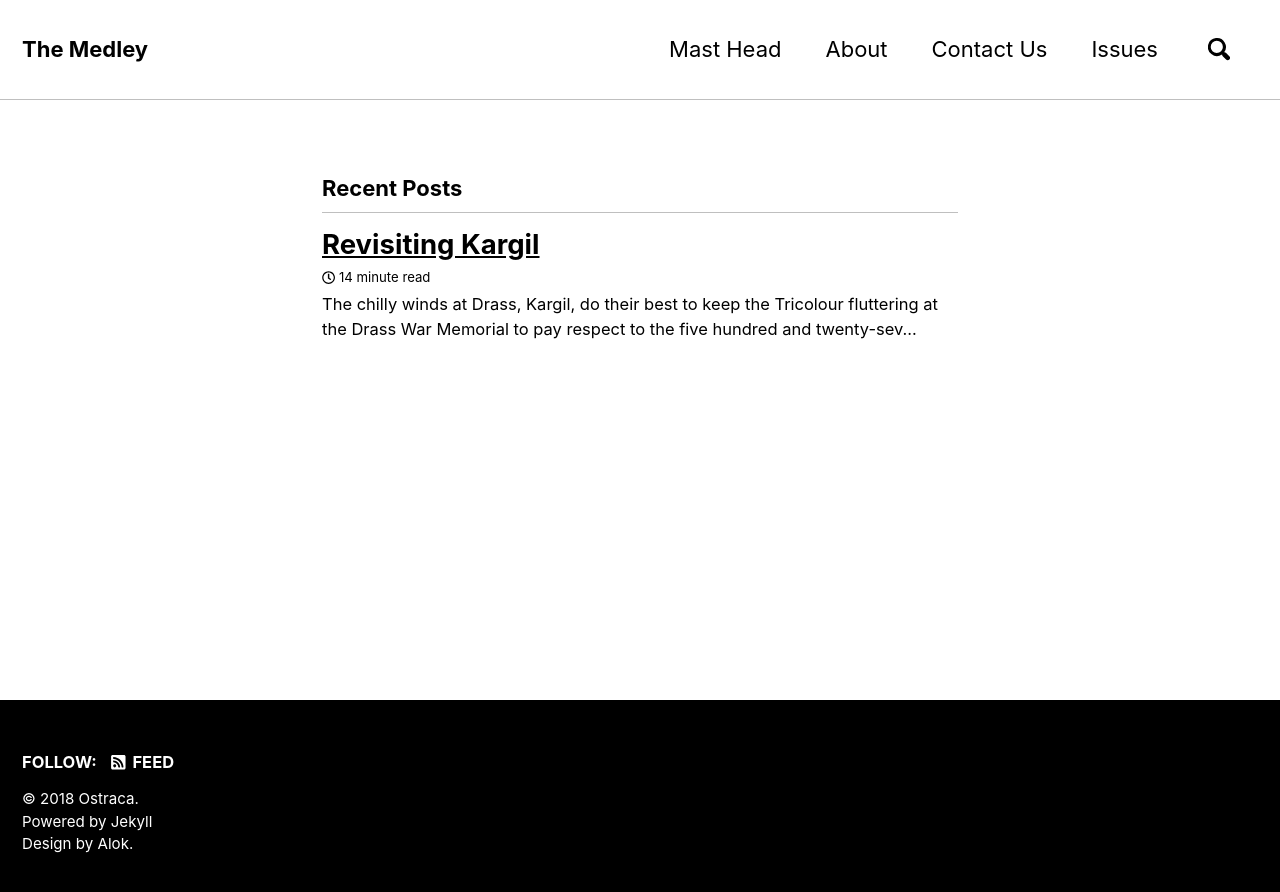
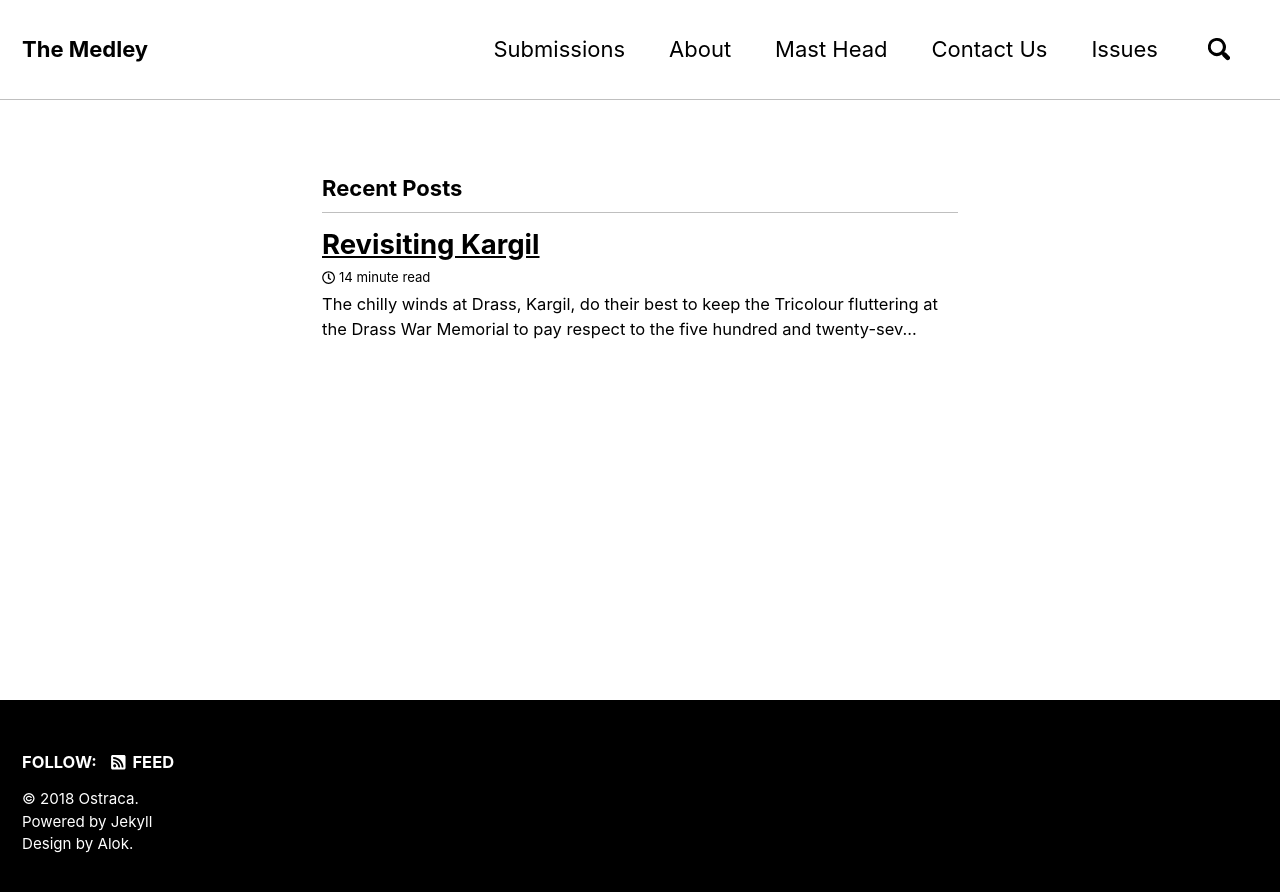
Before and after one commit to TheMedley/TheMedley.github.io, a Jekyll site: the page built from index.html, in a window 1280 px wide. Shown: the top 892 px of the page. Built offline with Jekyll 4.4.1, drawn with Linux system fonts in a browser that asks for light colours; nearby versions of some CDN libraries; some web fonts are replaced; the list of posts is cut into pages by our own code.

Commit message:
Update from Forestry.io - Updated _data/navigation.yml

```diff
--- a/_data/navigation.yml
+++ b/_data/navigation.yml
@@ -1,9 +1,11 @@
 ---
 main:
+- title: Submissions
+  url: "/submissions/"
+- title: About
+  url: "/about/"
 - title: Mast Head
   url: "/mast_head/"
-- title: About
-  url: "/about/"
 - title: Contact Us
   url: "/contact/"
 - title: Issues
```
